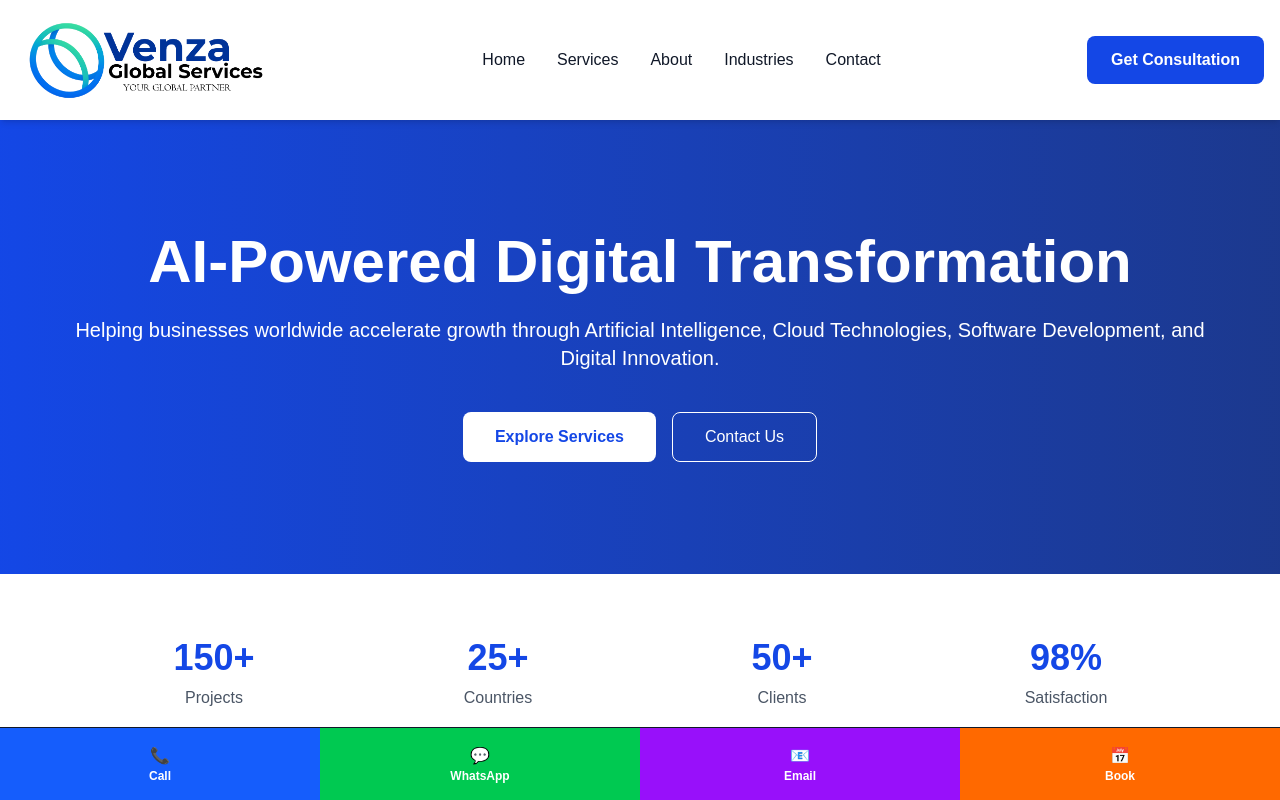
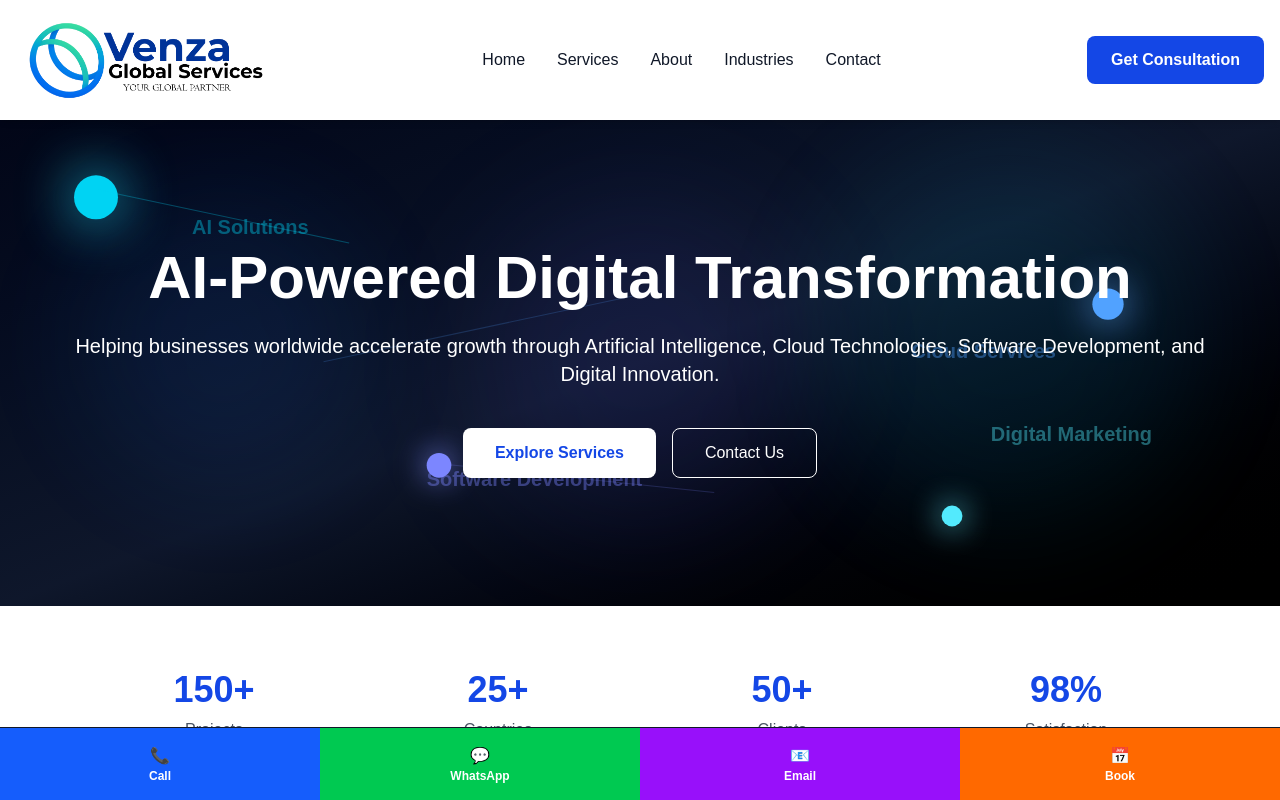
Before and after one commit to venzags/vgs-website, a Next.js app: page / in a window 1280 px wide. Shown: the top 800 px of the page. Built offline with nearby package versions, Linux system fonts and the light colour scheme.

Commit message:
VGSNetwork.tsx

```diff
--- /dev/null
+++ b/src/app/components/VGSNetwork.tsx
@@ -0,0 +1,104 @@
+"use client";
+
+import { motion } from "framer-motion";
+
+export default function VGSNetwork() {
+  return (
+    <div className="absolute inset-0 overflow-hidden">
+
+      {/* Node 1 */}
+      <motion.div
+        animate={{
+          scale: [1, 1.4, 1],
+          y: [0, -20, 0],
+        }}
+        transition={{
+          repeat: Infinity,
+          duration: 4,
+        }}
+        className="absolute top-20 left-20 w-8 h-8 bg-cyan-400 rounded-full shadow-[0_0_40px_#22d3ee]"
+      />
+
+      {/* Node 2 */}
+      <motion.div
+        animate={{
+          scale: [1, 1.5, 1],
+          y: [0, 20, 0],
+        }}
+        transition={{
+          repeat: Infinity,
+          duration: 5,
+        }}
+        className="absolute top-40 right-40 w-6 h-6 bg-blue-400 rounded-full shadow-[0_0_30px_#60a5fa]"
+      />
+
+      {/* Node 3 */}
+      <motion.div
+        animate={{
+          scale: [1, 1.6, 1],
+          y: [0, -15, 0],
+        }}
+        transition={{
+          repeat: Infinity,
+          duration: 6,
+        }}
+        className="absolute bottom-32 left-1/3 w-6 h-6 bg-indigo-400 rounded-full shadow-[0_0_30px_#818cf8]"
+      />
+
+      {/* Node 4 */}
+      <motion.div
+        animate={{
+          scale: [1, 1.4, 1],
+          x: [0, 20, 0],
+        }}
+        transition={{
+          repeat: Infinity,
+          duration: 7,
+        }}
+        className="absolute bottom-20 right-1/4 w-5 h-5 bg-cyan-300 rounded-full shadow-[0_0_30px_#67e8f9]"
+      />
+
+      {/* Connection Lines */}
+      <div className="absolute top-24 left-24 w-64 h-px bg-cyan-400/30 rotate-12"></div>
+
+      <div className="absolute top-52 left-80 w-80 h-px bg-blue-400/20 -rotate-12"></div>
+
+      <div className="absolute bottom-32 left-1/3 w-72 h-px bg-indigo-400/20 rotate-6"></div>
+
+      {/* Floating Labels */}
+
+      <motion.div
+        animate={{ y: [0, -20, 0] }}
+        transition={{ repeat: Infinity, duration: 4 }}
+        className="absolute top-28 left-48 text-cyan-400/40 text-xl font-semibold"
+      >
+        AI Solutions
+      </motion.div>
+
+      <motion.div
+        animate={{ y: [0, 15, 0] }}
+        transition={{ repeat: Infinity, duration: 5 }}
+        className="absolute top-52 right-56 text-blue-400/40 text-xl font-semibold"
+      >
+        Cloud Services
+      </motion.div>
+
+      <motion.div
+        animate={{ y: [0, -25, 0] }}
+        transition={{ repeat: Infinity, duration: 6 }}
+        className="absolute bottom-28 left-1/3 text-indigo-400/40 text-xl font-semibold"
+      >
+        Software Development
+      </motion.div>
+
+      <motion.div
+        animate={{ y: [0, 18, 0] }}
+        transition={{ repeat: Infinity, duration: 7 }}
+        className="absolute bottom-40 right-32 text-cyan-300/40 text-xl font-semibold"
+      >
+        Digital Marketing
+      </motion.div>
+
+    </div>
+  );
+}
--- a/src/app/page.tsx
+++ b/src/app/page.tsx
@@ -2,6 +2,7 @@
 import { motion } from "framer-motion";
 import FadeIn from "./components/FadeIn";
 import Counter from "./components/Counter";
+import VGSNetwork from "./components/VGSNetwork";
 import { useState } from "react";
 import Image from "next/image";
 export default function Home() {
@@ -128,9 +129,21 @@ export default function Home() {
       {/* Hero */}
       <section
         id="home"
-        className="bg-gradient-to-r from-blue-700 to-blue-900 text-white py-28 px-6"
+        className="relative overflow-hidden bg-gradient-to-br from-slate-950 via-slate-900 to-black text-white py-32 px-6"
       >
-        <div className="max-w-6xl mx-auto text-center">
+        {/* Animated Background */}
+<div className="absolute inset-0 overflow-hidden">
+
+  <div className="absolute top-20 left-20 w-72 h-72 bg-blue-500/10 rounded-full blur-3xl animate-pulse"></div>
+
+  <div className="absolute bottom-20 right-20 w-96 h-96 bg-cyan-500/10 rounded-full blur-3xl animate-pulse"></div>
+
+  <div className="absolute top-1/2 left-1/2 w-80 h-80 bg-indigo-500/10 rounded-full blur-3xl -translate-x-1/2 -translate-y-1/2"></div>
+
+</div>
+       <VGSNetwork />
+
+<div className="relative z-10 max-w-6xl mx-auto text-center">
 
   <motion.h2
     initial={{ opacity: 0, y: 50 }}
```
